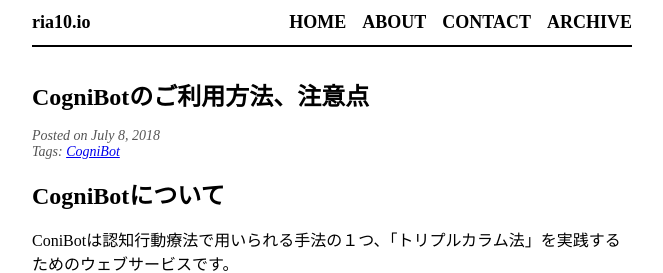
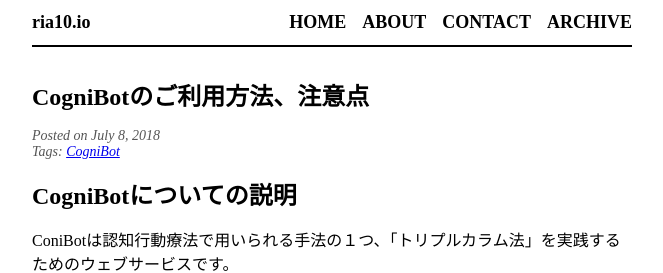
Before and after one commit to no-moree-ria10/no-moree-ria10.github.io, a plain HTML site: page posts/2018-07-08-CogniBot-Description.html in a window 1280 px wide. Shown: the top 273 px of the page, without its empty margins (308-971 px from the left). Drawn offline with Linux system fonts and the light colour scheme.

Commit message:
Update (2020-01-24 01:52:47 UTC) [ci skip]

```diff
--- a/posts/2018-07-08-CogniBot-Description.html
+++ b/posts/2018-07-08-CogniBot-Description.html
@@ -32,7 +32,7 @@
 
 </div>
 
-<h1 id="cognibotについて">CogniBotについて</h1>
+<h1 id="cognibotについての説明">CogniBotについての説明</h1>
 <p>ConiBotは認知行動療法で用いられる手法の１つ、「トリプルカラム法」を実践するためのウェブサービスです。<br />
 トリプルカラム法は主に３つの手順を踏みます。</p>
 <ol style="list-style-type: decimal">
```
Also changed, not shown: index.html (+1 -0 lines).
